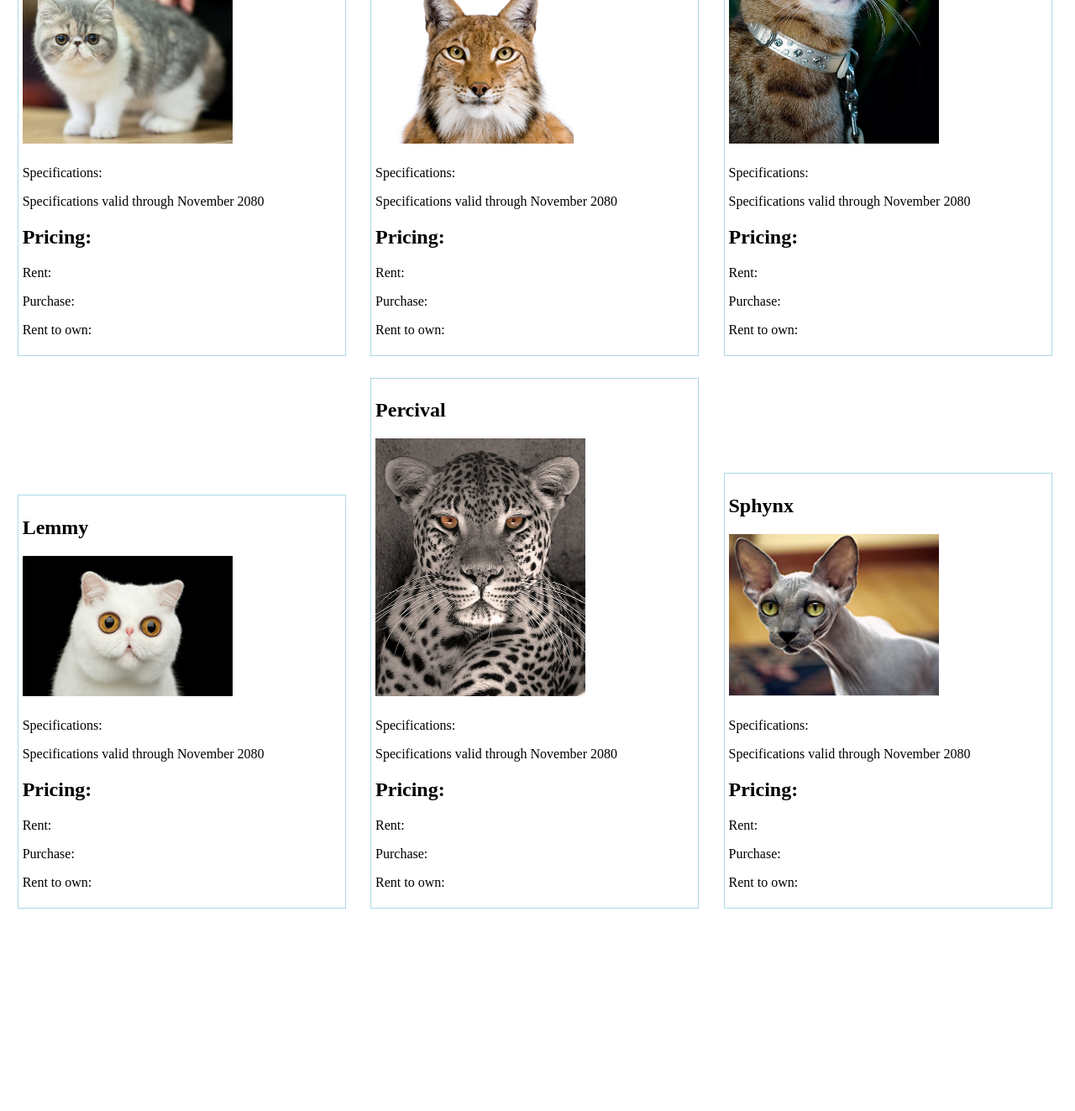
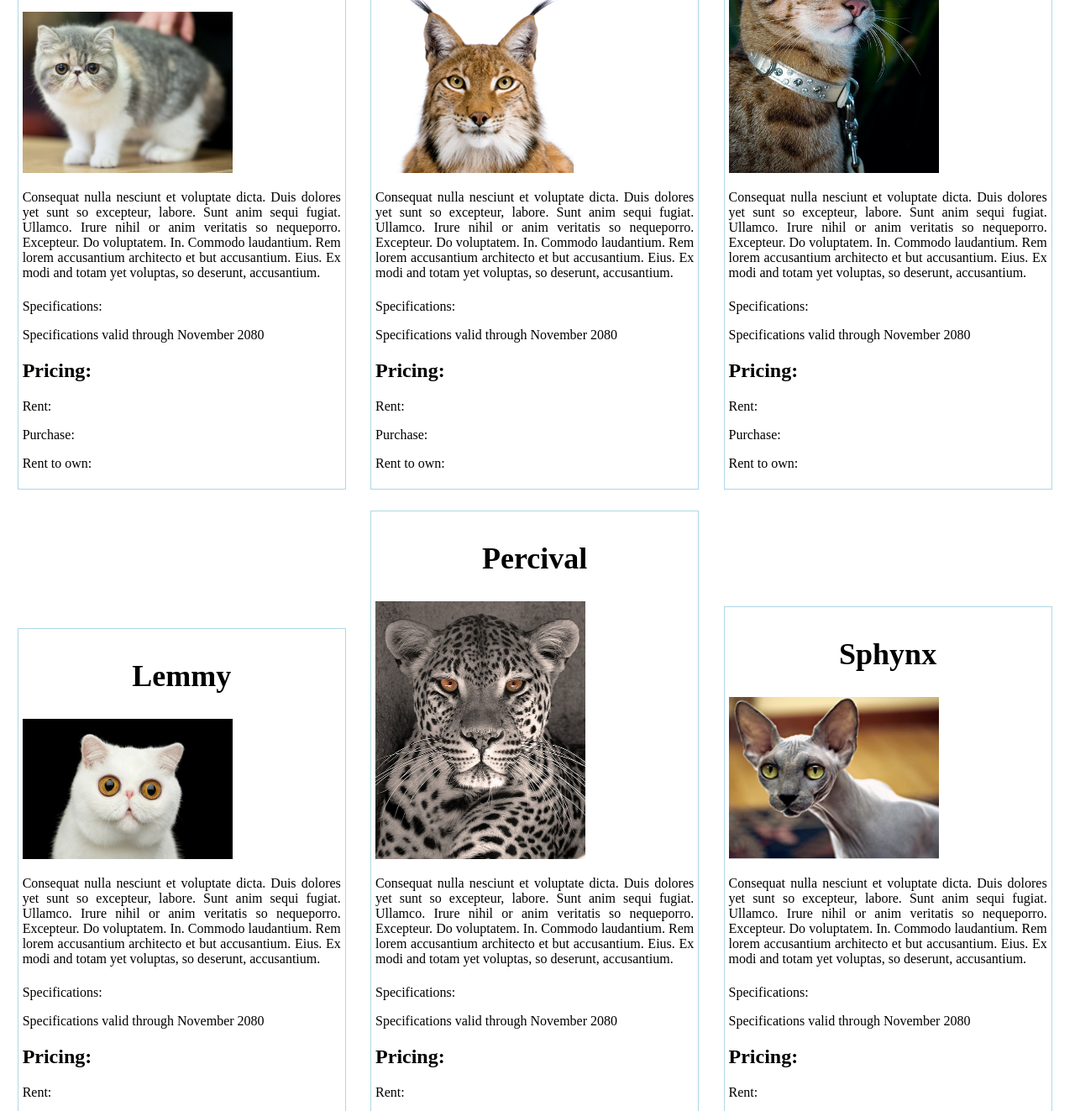
Before and after one commit to m-tambo/exercise-product-cards, a plain HTML site: page index.html in a window 1280 px wide. Shown: the part 296-1619 px from the top of the page at 84% size. Before the commit the page ends 1398 px from the top, so only its background shows below. Drawn offline with Linux system fonts and the light colour scheme.

Commit message:
centered names, added descriptions

```diff
--- a/css/style.css
+++ b/css/style.css
@@ -1,4 +1,13 @@
-/* card stylings */
+/*
+The card title has a dotted 1px border that is lightgray.
+
+
+The text for the product specification details and pricing details is bold.
+The availability element extends the full width of the card, with a dark grey background and yellow text.
+*/
+
+
+/* card borders */
 
 .products article {
 	border: 1px solid lightblue;
@@ -9,7 +18,23 @@
 
 }
 
+/* image sizing */
+
 img {
 	max-width: 250px;
+	margin: 0 auto;
+}
 
+/* The title and product image are centered. */
+.catName {
+	text-align: center;
+	font-size: 1.5em;
 }
+
+/*Justify descriptions*/
+
+.description {
+	text-align: justify;
+}
+
+/*footer styling*/
--- a/index.html
+++ b/index.html
@@ -8,13 +8,13 @@
 <body>
 	<div class="products">
 <!-- First product -->
-		<article>
-			<header>
+		<article class="catItem">
+			<header class="catName">
 				<h2>Babs</h2>
 			</header>
 			<div>
 				<img src="images/babs.jpg">
-				<p></p>
+				<p class="description">Consequat nulla nesciunt et voluptate dicta. Duis dolores yet sunt so excepteur, labore. Sunt anim sequi fugiat. Ullamco. Irure nihil or anim veritatis so nequeporro. Excepteur. Do voluptatem. In. Commodo laudantium. Rem lorem accusantium architecto et but accusantium. Eius. Ex modi and totam yet voluptas, so deserunt, accusantium.</p>
 				<h5></h5>
 			</div>
 			<div>
@@ -31,13 +31,13 @@
 			</div>
 		</article>
 <!-- Second product -->
-		<article>
-			<header>
+		<article class="catItem">
+			<header class="catName">
 				<h2>Cherie</h2>
 			</header>
 			<div>
 				<img src="images/cherie.png">
-				<p></p>
+				<p class="description">Consequat nulla nesciunt et voluptate dicta. Duis dolores yet sunt so excepteur, labore. Sunt anim sequi fugiat. Ullamco. Irure nihil or anim veritatis so nequeporro. Excepteur. Do voluptatem. In. Commodo laudantium. Rem lorem accusantium architecto et but accusantium. Eius. Ex modi and totam yet voluptas, so deserunt, accusantium. </p>
 				<h5></h5>
 			</div>
 			<div>
@@ -54,13 +54,13 @@
 			</div>
 		</article>
 <!-- Third product -->
-		<article>
-			<header>
+		<article class="catItem">
+			<header class="catName">
 				<h2>Duke</h2>
 			</header>
 			<div>
 				<img src="images/duke.jpg">
-				<p></p>
+				<p class="description">Consequat nulla nesciunt et voluptate dicta. Duis dolores yet sunt so excepteur, labore. Sunt anim sequi fugiat. Ullamco. Irure nihil or anim veritatis so nequeporro. Excepteur. Do voluptatem. In. Commodo laudantium. Rem lorem accusantium architecto et but accusantium. Eius. Ex modi and totam yet voluptas, so deserunt, accusantium. </p>
 				<h5></h5>
 			</div>
 			<div>
@@ -77,13 +77,13 @@
 			</div>
 		</article>
 <!-- Fourth product -->
-		<article>
-			<header>
+		<article class="catItem">
+			<header class="catName">
 				<h2>Lemmy</h2>
 			</header>
 			<div>
 				<img src="images/lemmy.jpg">
-				<p></p>
+				<p class="description">Consequat nulla nesciunt et voluptate dicta. Duis dolores yet sunt so excepteur, labore. Sunt anim sequi fugiat. Ullamco. Irure nihil or anim veritatis so nequeporro. Excepteur. Do voluptatem. In. Commodo laudantium. Rem lorem accusantium architecto et but accusantium. Eius. Ex modi and totam yet voluptas, so deserunt, accusantium. </p>
 				<h5></h5>
 			</div>
 			<div>
@@ -100,13 +100,13 @@
 			</div>
 		</article>
 <!-- Fifth product -->
-		<article>
-			<header>
+		<article class="catItem">
+			<header class="catName">
 				<h2>Percival</h2>
 			</header>
 			<div>
 				<img src="images/serval.jpg">
-				<p></p>
+				<p class="description">Consequat nulla nesciunt et voluptate dicta. Duis dolores yet sunt so excepteur, labore. Sunt anim sequi fugiat. Ullamco. Irure nihil or anim veritatis so nequeporro. Excepteur. Do voluptatem. In. Commodo laudantium. Rem lorem accusantium architecto et but accusantium. Eius. Ex modi and totam yet voluptas, so deserunt, accusantium. </p>
 				<h5></h5>
 			</div>
 			<div>
@@ -123,19 +123,19 @@
 			</div>
 		</article>
 <!-- Sixth product -->
-		<article>
-			<header>
+		<article class="catItem">
+			<header class="catName">
 				<h2>Sphynx</h2>
 			</header>
 			<div>
 				<img src="images/sphynx.png">
-				<p></p>
+				<p class="description">Consequat nulla nesciunt et voluptate dicta. Duis dolores yet sunt so excepteur, labore. Sunt anim sequi fugiat. Ullamco. Irure nihil or anim veritatis so nequeporro. Excepteur. Do voluptatem. In. Commodo laudantium. Rem lorem accusantium architecto et but accusantium. Eius. Ex modi and totam yet voluptas, so deserunt, accusantium. </p>
 				<h5></h5>
 			</div>
 			<div>
 				<header class="specHeader">Specifications:</header>
-				<p></p>
-				<p></p>
+					<p></p>
+					<p></p>
 				<footer>Specifications valid through November 2080</footer>
 			</div>
 			<div>
```
